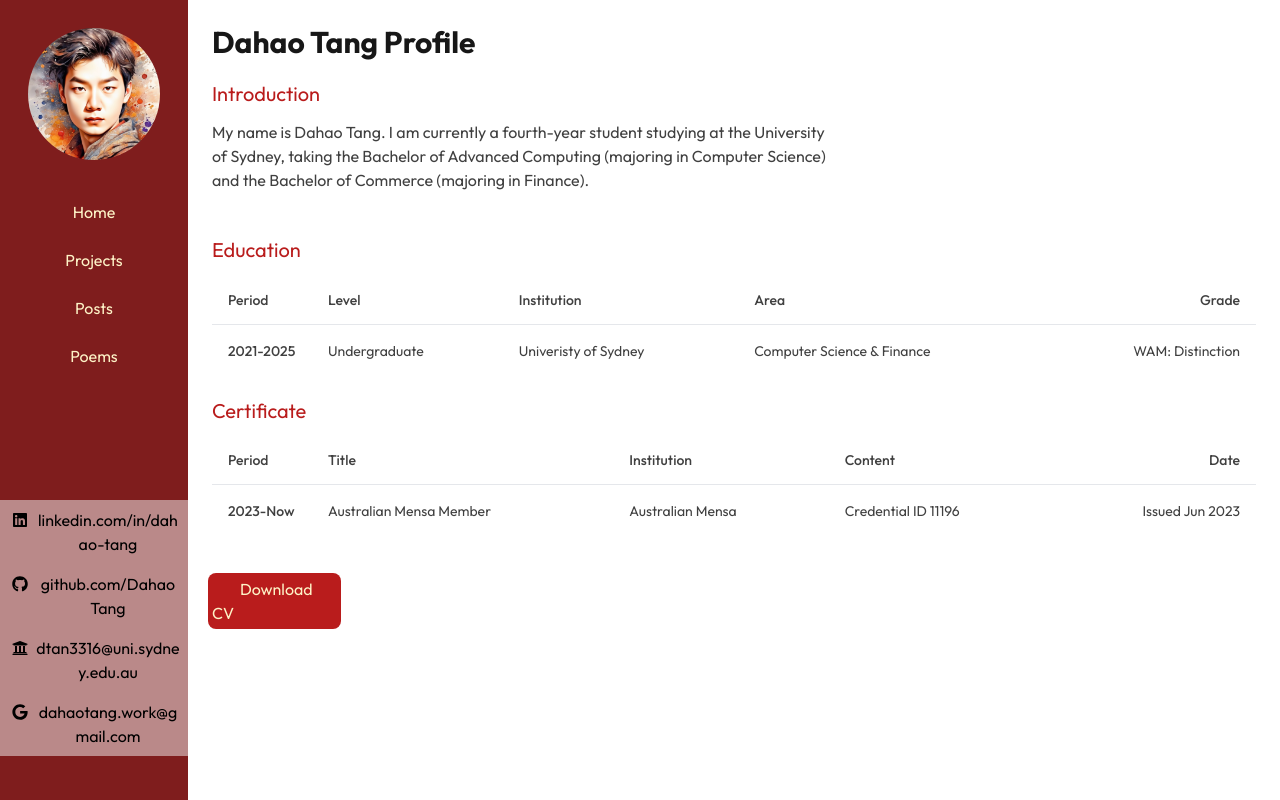
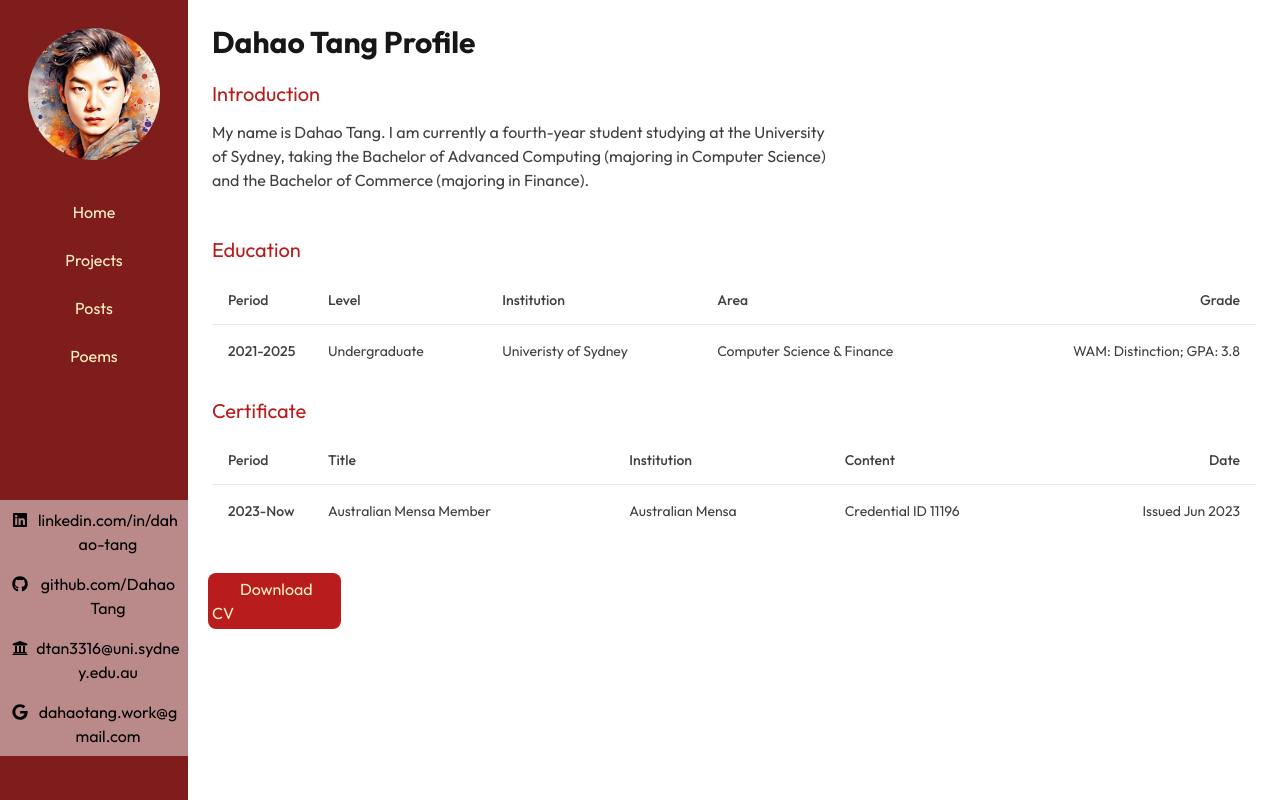
Before and after one commit to DahaoTang/DahaoTang.github.io, a Next.js app: page / in a window 1280 px wide. Built offline with nearby package versions, Linux system fonts and the light colour scheme.

Commit message:
usyd gpa added

```diff
--- a/app/(site)/page.tsx
+++ b/app/(site)/page.tsx
@@ -54,7 +54,7 @@ export default function Home() {
 								</a>
 							</TableCell>
 							<TableCell>Computer Science & Finance</TableCell>
-							<TableCell className="text-right">WAM: Distinction</TableCell>
+							<TableCell className="text-right">WAM: Distinction; GPA: 3.8</TableCell>
 						</TableRow>
 					</TableBody>
 				</Table>
```
